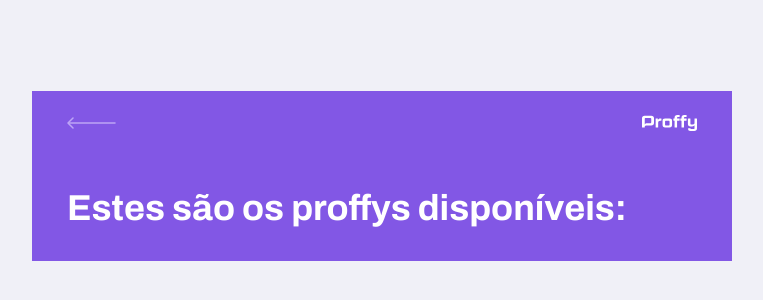
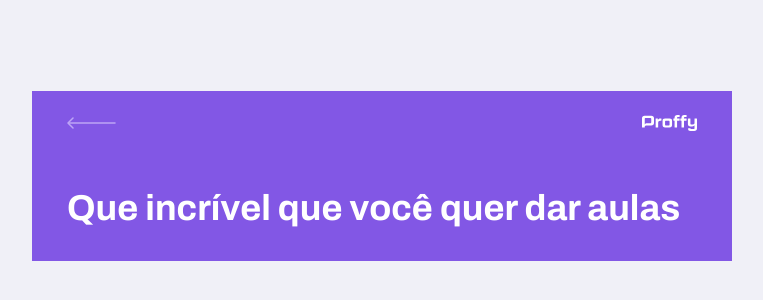
Before and after one commit to brenda-miranda/proffy, a React (Create React App) app in the folder web/: page /give-classes in a window 1280 px wide. Shown: the part 224-524 px from the top of the page, without its empty margins (258-1021 px from the left). Built offline with nearby package versions, Linux system fonts and the light colour scheme; the HTML template or start-up script is replaced by a standard one.

Commit message:
Turn function component into a const component and add props

```diff
--- a/web/src/components/PageHeader/index.tsx
+++ b/web/src/components/PageHeader/index.tsx
@@ -3,7 +3,11 @@ import { Link } from 'react-router-dom';
 import logoImg from '../../assets/images/logo.svg';
 import backIcon from '../../assets/images/icons/back.svg';
 
-function PageHeader() {
+interface PageHeaderProps {
+   title: string;
+}
+
+const PageHeader: React.FC<PageHeaderProps> = (props) => {
    return (
       <header className="page-header">
             <div className="top-bar-container">
@@ -14,7 +18,7 @@ function PageHeader() {
             </div>
 
          <div className="header-content">
-            <strong>Estes são os proffys disponíveis:</strong>
+            <strong>{props.title}</strong>
          </div>
       </header>
    );
```
